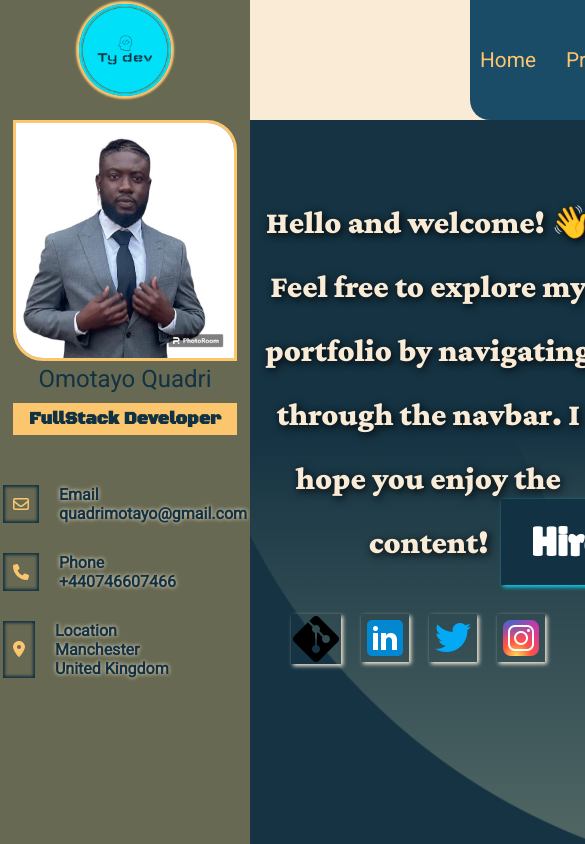
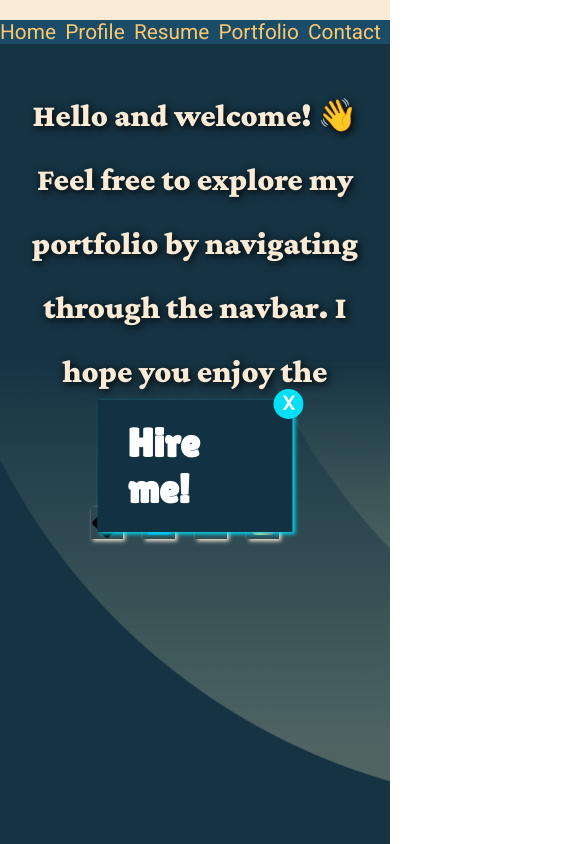
Before and after one commit to Tayokanch/My-Portfolio, a React (Vite) app: page / in a window 390 px wide. Shown: the top 844 px of the page, 585 px wide, since content can reach past the window. Built offline with nearby package versions, Linux system fonts and the light colour scheme.

Commit message:
added media query

```diff
--- a/src/App.css
+++ b/src/App.css
@@ -15,13 +15,13 @@
 
 #root{
   width: 100%;
-  height: 100vh;
+  height:100vh;
   display: grid;
   grid-template-areas: 'side header'
                         'side main';
 
   grid-template-columns: 250px 1fr;
-  grid-template-rows: 120px 1fr;
+  grid-template-rows: auto 1fr;
 
 }
 
@@ -41,3 +41,13 @@ main{
   grid-area: main;
 
 }
+
+@media only screen and (max-width: 600px) {
+  #root {
+    grid-template-areas: 'header'
+                         'main'
+                         'side';
+    grid-template-columns: 1fr;
+    grid-template-rows: auto 1fr auto;
+  }
+}
--- a/src/Header-Components/Header.css
+++ b/src/Header-Components/Header.css
@@ -8,13 +8,13 @@
     --lightcream: #faebd7;
 
 }
-
 header{
     width: 100%;
     display: grid;
-    grid-template-columns: 200px 2fr;
+    grid-template-columns: 200px 1fr;
     column-gap: 20px;
 }
+
 
 header > h1{
     align-self: end;
@@ -34,9 +34,7 @@ header > ul{
 }
 
 header > ul> li{
-    position: relative;
     list-style-type: none;
-    padding: 10px;
     font-family: 'roboto';
     font-size: 1.3rem;
     color: #fcc66f;
@@ -66,3 +64,22 @@ header > ul> li:hover::after{
     transform: scale(1, 1);
 
 }
+
+
+@media only screen and (max-width: 600px) {
+    header {
+        display: grid;
+       grid-template-columns: 1fr ;
+
+    }
+    header > h1{
+        text-align: center;
+
+    }
+    header > ul {
+        display: grid;
+        grid-auto-rows: auto;
+        column-gap: 0px;
+        border-radius: 0px;
+    }
+  }
--- a/src/MainComponents/Home.css
+++ b/src/MainComponents/Home.css
@@ -90,6 +90,7 @@
 }
 
 .about-main  >section:first-of-type >div > img{
+    width: 2rem;
     margin-right: 20px;
     box-shadow: 2px 2px 4px antiquewhite;
 
@@ -121,3 +122,15 @@
     object-fit: contain;
     animation: bounce 5s ease-in-out infinite;
 }
+
+
+@media only screen and (max-width: 600px) {
+
+    .about-main {
+        grid-template-columns: 1fr ;
+    }
+
+    .about-main  > section:last-of-type > img {
+      display: none;
+    }
+  }
--- a/src/MainComponents/Portfolio.css
+++ b/src/MainComponents/Portfolio.css
@@ -72,8 +72,3 @@
     border-radius: 10px;
 
 }
-@media screen and (max-width: 468px) {
-    .main-porfolio {
-        grid-template-columns: repeat(auto-fit, minmax(70%, 1fr));
-    }
-}
--- a/src/Side-Components/MyProfile.css
+++ b/src/Side-Components/MyProfile.css
@@ -9,13 +9,13 @@
 
   .myprofile-container{
     display: grid;
-    grid-auto-flow: row;
     grid-template-rows: 100px 1fr 1fr;
     justify-content: center;
     width: 100%;
     height: 100vh;
     padding: 0px 20px 0 20px;
     overflow-y: scroll;
+
 
 }
 .myprofile-container > .logo{
@@ -103,3 +103,7 @@
         font-weight: bold;
         text-shadow: 0px 0px 4px var(--lightcream);
     }
+
+    @media only screen and (max-width: 600px) {
+
+    }
```
